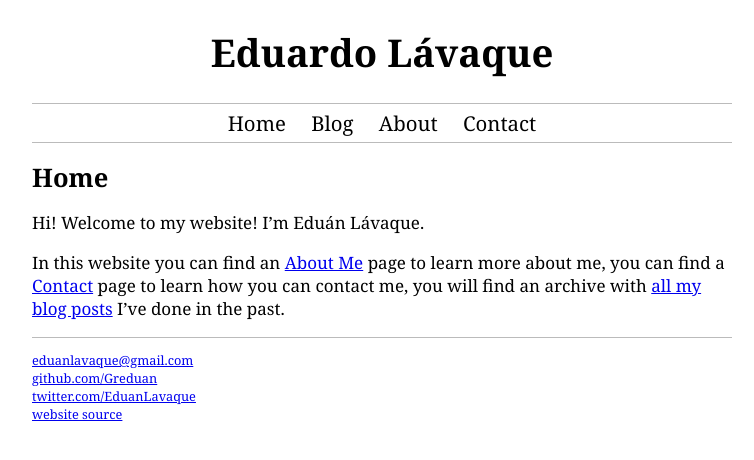
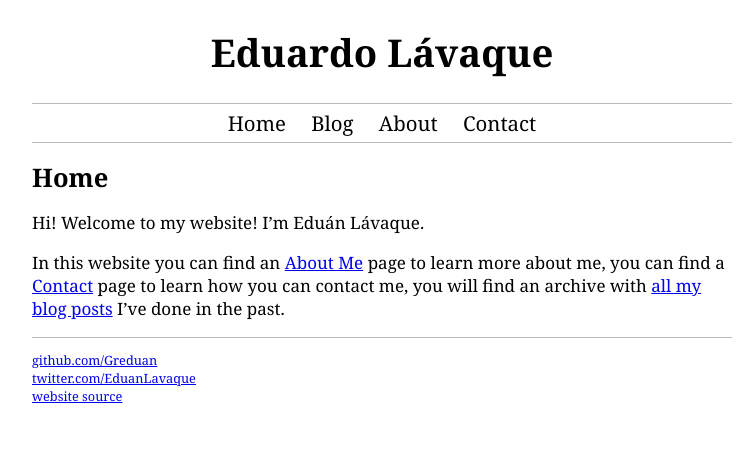
Before and after one commit to greduan/blog-content, a Jekyll site: the page built from index.html, in a window 1280 px wide. Shown: the top 460 px of the page, without its empty margins (258-1012 px from the left). Built offline with Jekyll 4.4.1, drawn with Linux system fonts in a browser that asks for light colours; Markdown is read by kramdown in place of the engine named in the settings.

Commit message:
Update default.html

```diff
--- a/_layouts/default.html
+++ b/_layouts/default.html
@@ -36,7 +36,6 @@
 			<footer role="contentinfo">
 				<div class="social">
 					<p>
-						<a href="mailto:eduanlavaque@gmail.com">eduanlavaque@gmail.com</a><br />
 						<a href="https://github.com/Greduan">github.com/Greduan</a><br />
 						<a href="https://twitter.com/EduanLavaque">twitter.com/EduanLavaque</a><br />
 						<a href="https://github.com/Greduan/greduan.github.io">website source</a>
```
